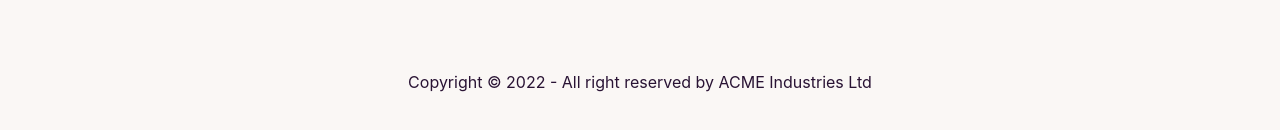
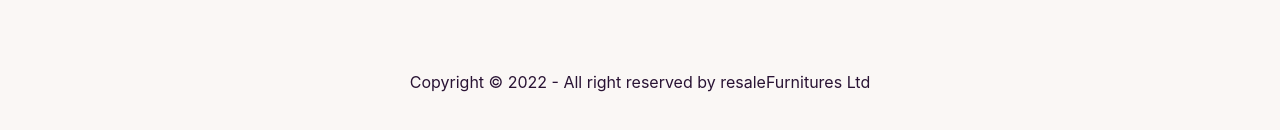
Before and after one commit to eqram1/fancy-furniture-resale-market-repo, a React (Create React App) app: page / in a window 1280 px wide. Shown: the part 1648-1778 px from the top of the page. Built offline with nearby package versions, Linux system fonts and the light colour scheme.

Commit message:
added the footer section

```diff
--- a/src/Pages/Shared/Footer/Footer.js
+++ b/src/Pages/Shared/Footer/Footer.js
@@ -27,7 +27,7 @@ const Footer = () => {
                 </div>
             </div>
             <div className='text-center mt-24'>
-                <p>Copyright © 2022 - All right reserved by ACME Industries Ltd</p>
+                <p>Copyright © 2022 - All right reserved by resaleFurnitures Ltd</p>
             </div>
         </footer>
     );
```
